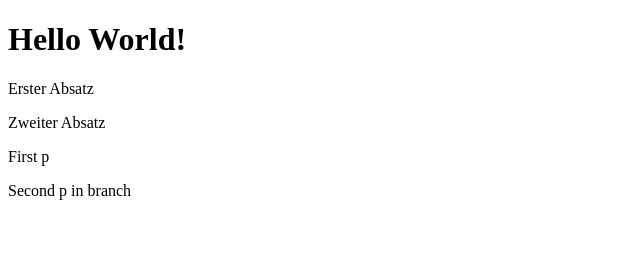
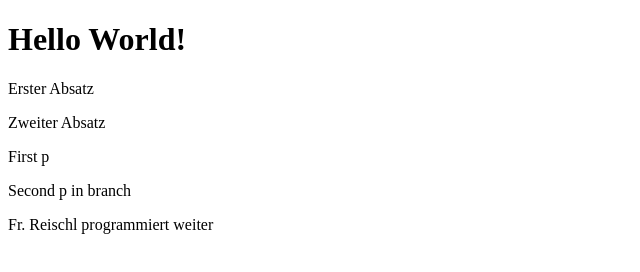
Before and after one commit to alexander-schoenmann/swp2021, a plain HTML site: page index.html in a window 1280 px wide. Shown: the whole page, without its empty margins (0-640 px from the left). Drawn offline with Linux system fonts and the light colour scheme.

Commit message:
Reischl arbeitet...

```diff
--- a/index.html
+++ b/index.html
@@ -10,5 +10,6 @@
     <p>Zweiter Absatz</p>
     <p>First p</p>
     <p>Second p in branch</p>
+    <p>Fr. Reischl programmiert weiter</p>
 </body>
 </html>
```
